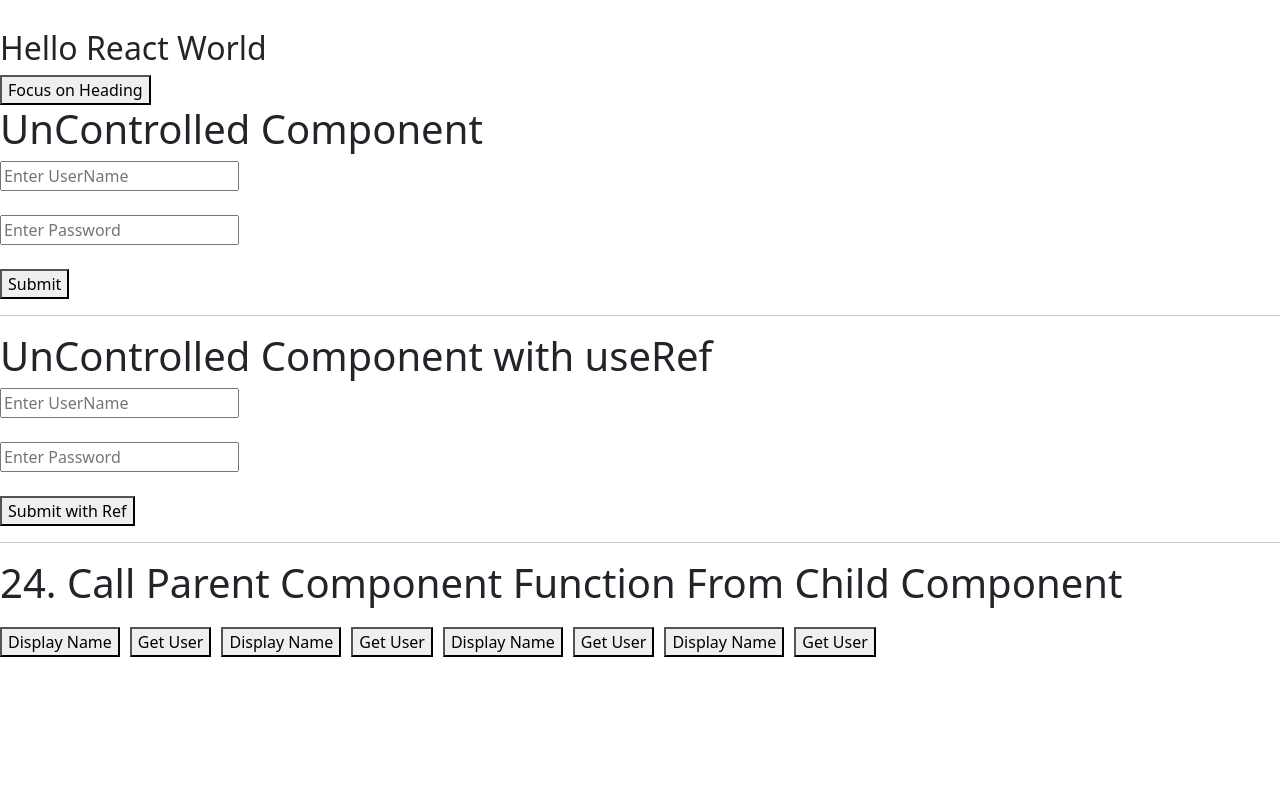
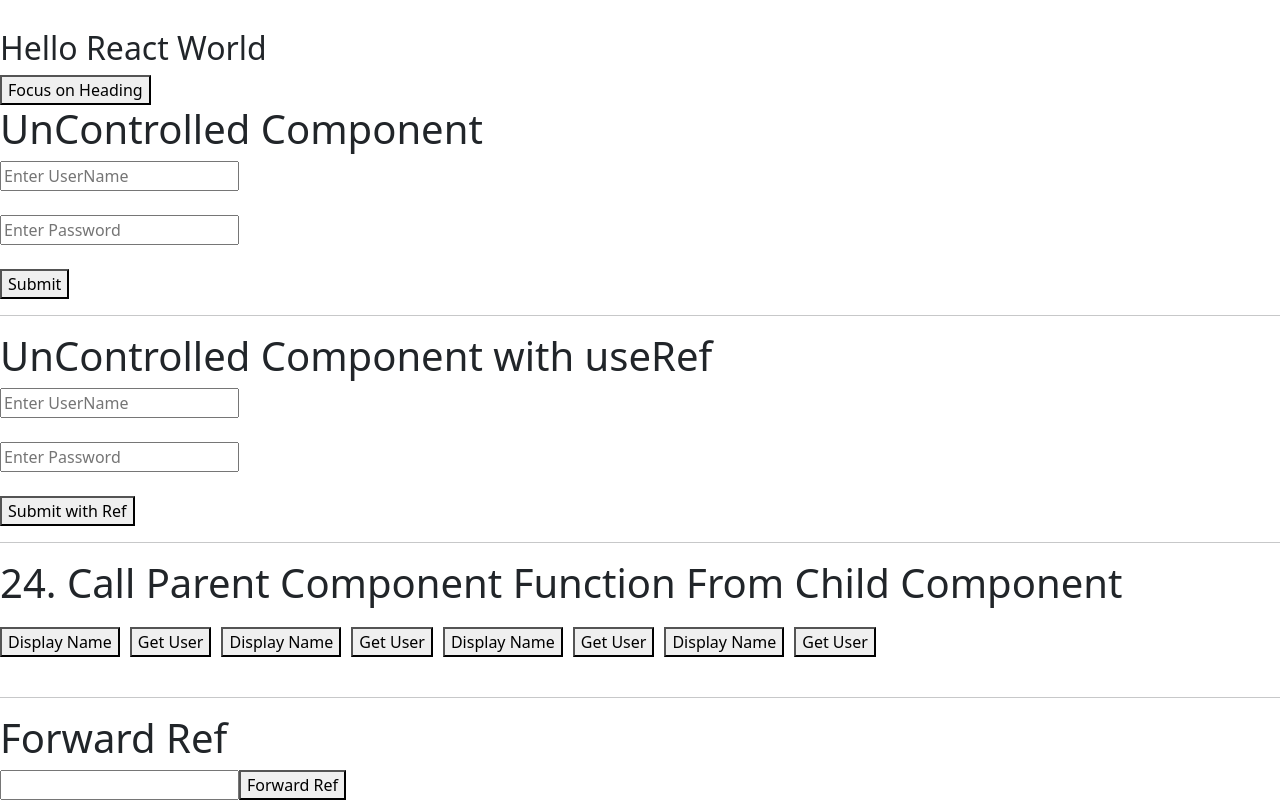
Before and after one commit to prachipundir29/react-project, a React app in the folder basic-react-practice/react-blog2/: page / in a window 1280 px wide. Shown: the part 5141-5941 px from the top of the page. Before the commit the page ends 5838 px from the top, so only its background shows below. Built offline with nearby package versions, Linux system fonts and the light colour scheme; the HTML template or start-up script is replaced by a standard one.

Commit message:
Forward Ref

```diff
--- a/basic-react-practice/react-blog2/src/App.jsx
+++ b/basic-react-practice/react-blog2/src/App.jsx
@@ -12,6 +12,7 @@ import BootStrap from "./Components/BootStrap.jsx";
 import UseRef from "./Components/UseRef.jsx";
 import UnControlledComponent from "./Components/UnControlledComponent.jsx";
 import ParentComponent from "./Components/ParentComponent.jsx";
+import PforwardRef from "./Components/PforwardRef.jsx";
 
 function App() {
   //Input Value
@@ -339,6 +340,10 @@ function App() {
 
       {/* <h1>24. Call Parent Component Function From Child Component</h1> */}
       <ParentComponent />
+
+      <hr />
+      {/* 25. Forward Ref in React Js */}
+     <PforwardRef/>
     </>
   );
 }
--- /dev/null
+++ b/basic-react-practice/react-blog2/src/Components/CforwardRef.jsx
@@ -0,0 +1,22 @@
+// import React, { forwardRef } from 'react'
+
+// const CforwardRef = (props, ref) => {
+//   return (
+//     <>
+//       <input type="text"  ref={ref}/>
+
+//     </>
+//   )
+// }
+
+// export default forwardRef(CforwardRef)
+
+// Forward Ref in React 19
+
+const childInput = (props)=> {
+  return(
+   <input type="text" ref={props.ref} />
+  )
+}
+
+export default childInput
--- /dev/null
+++ b/basic-react-practice/react-blog2/src/Components/PforwardRef.jsx
@@ -0,0 +1,22 @@
+import React, { useRef } from 'react'
+import CforwardRef from './CforwardRef';
+
+const PforwardRef = () => {
+
+    const inputRef = useRef(null);
+
+    const handleinput = () => {
+      inputRef.current.value = 2000
+      inputRef.current.style.color = "maroon"
+      inputRef.current.focus()
+    }
+  return (
+    <>
+        <h1> Forward Ref</h1>
+        <CforwardRef ref={inputRef} />
+      <button onClick={handleinput}>Forward Ref</button>
+    </>
+  )
+}
+
+export default PforwardRef
```
